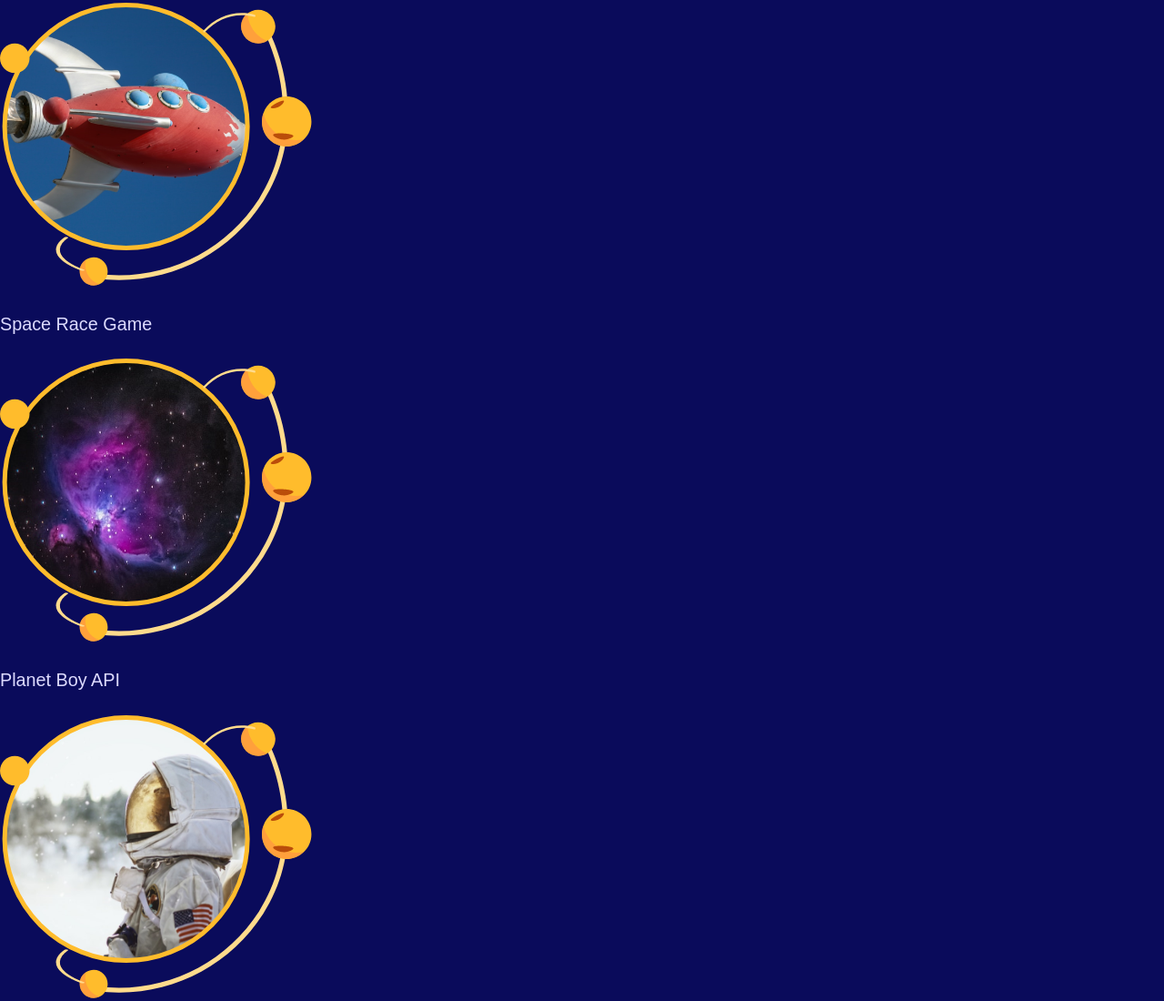
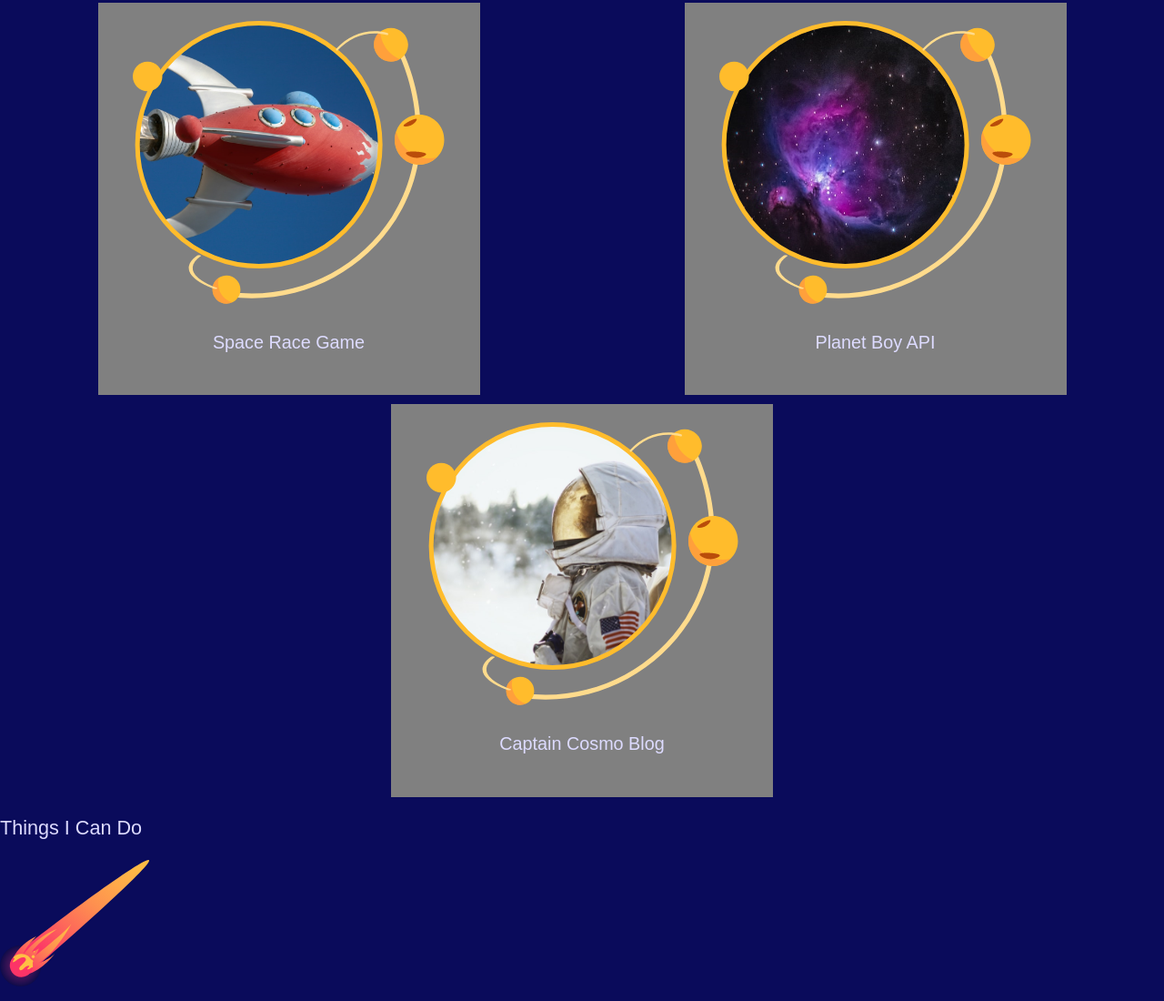
Before and after one commit to JeanSoro/mobilefirstdesign, a plain HTML site: page index.html in a window 1280 px wide. Shown: the part 1229-2329 px from the top of the page at 91% size. Drawn offline with Linux system fonts and the light colour scheme.

Commit message:
create 12 columns grid

```diff
--- a/styles.css
+++ b/styles.css
@@ -103,3 +103,34 @@
 
 /* Desktop styles */
 @media screen and (min-width: 1200px) {}
+
+.projects {
+  display: grid;
+  grid-template-columns: repeat(12, 1fr);
+  grid-gap: 10px;
+}
+
+.projects img {
+  max-width: 100%;
+}
+
+.projects a {
+  text-align: center;
+  background: grey;
+  padding: 20px;
+}
+
+.projects a:nth-child(1) {
+  grid-column: 2/6;
+  grid-row: 1;
+}
+
+.projects a:nth-child(2) {
+  grid-column: 8/12;
+  grid-row: 1;
+}
+
+.projects a:nth-child(3) {
+  grid-column: 5/9;
+  grid-row: 2;
+}
```
